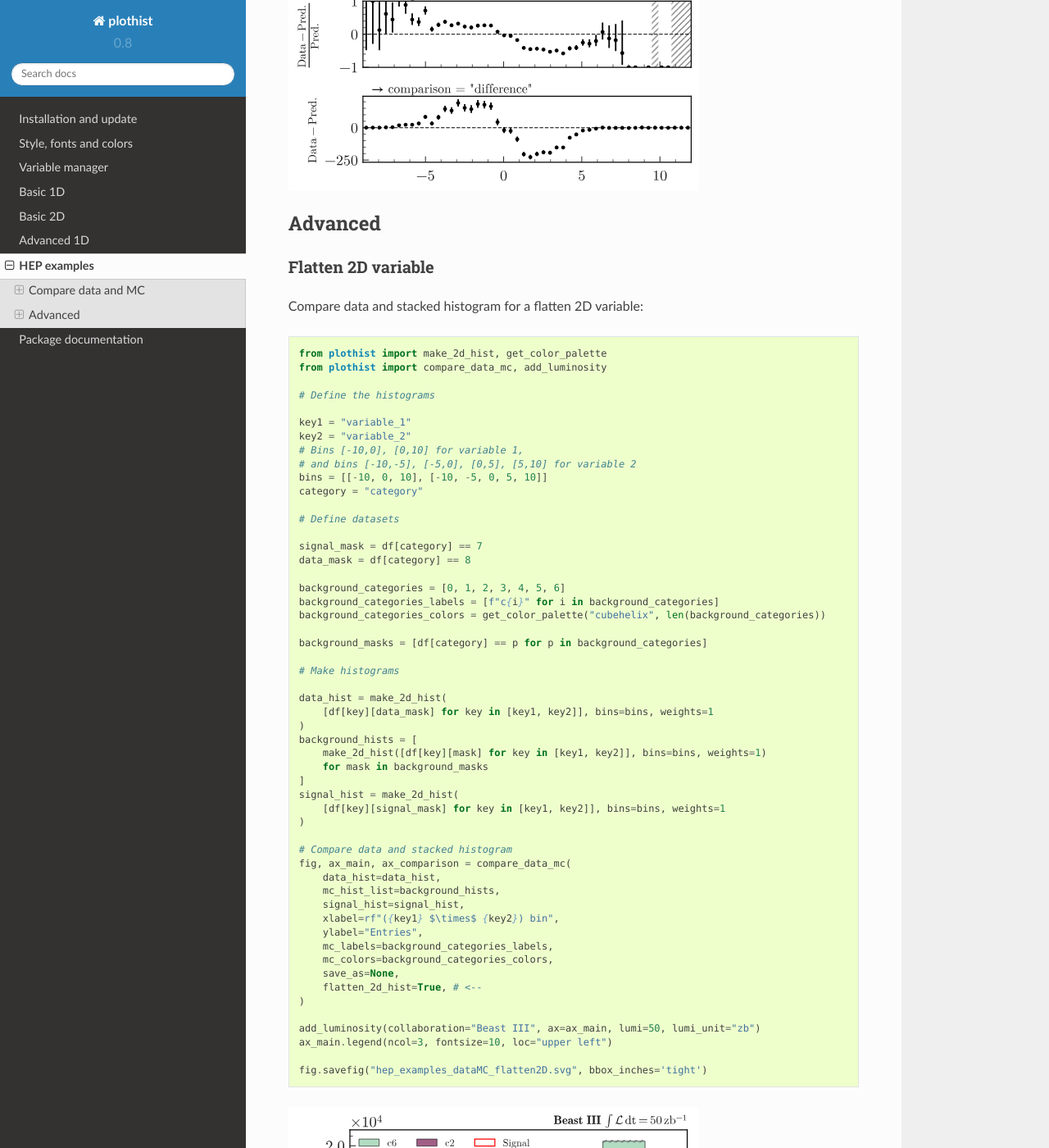
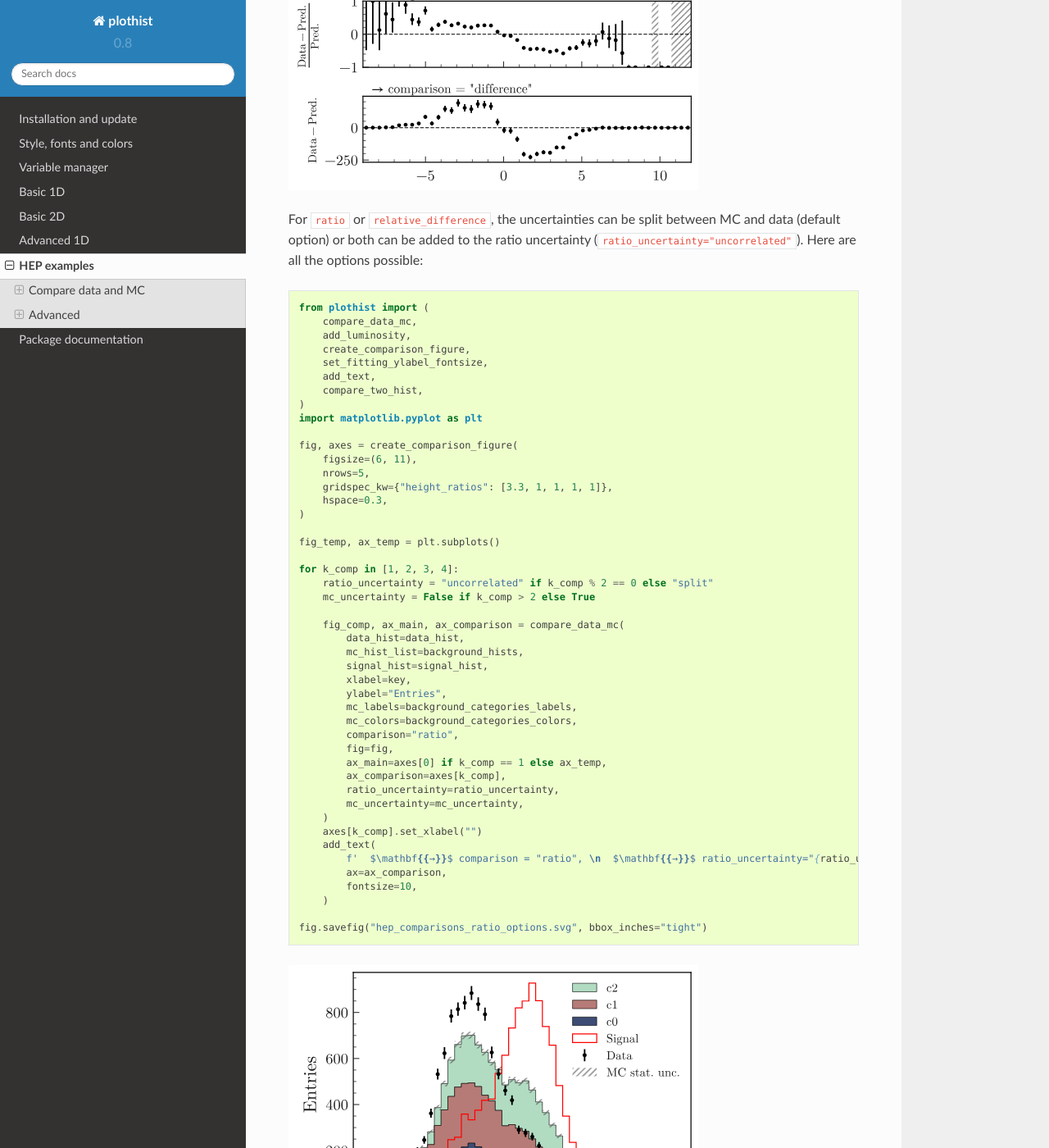
Before and after one commit to cyrraz/plothist, a Sphinx documentation site: the page built from docs/advanced/hep_examples.rst, in a window 1280 px wide and 1400 px high, scrolled down 6024 px. Shown: the whole window at 82% size. Built offline with Sphinx 7.4.7 and the Read the Docs theme 2.0.0, drawn with Linux system fonts in a browser that asks for light colours.

Commit message:
added doc for ratio options

```diff
--- a/docs/advanced/hep_examples.rst
+++ b/docs/advanced/hep_examples.rst
@@ -234,6 +234,66 @@
 
 
 
+For ``ratio`` or ``relative_difference``, the uncertainties can be split between MC and data (default option) or both can be added to the ratio uncertainty (``ratio_uncertainty="uncorrelated"``). Here are all the options possible:
+
+.. code-block:: python
+
+    from plothist import (
+        compare_data_mc,
+        add_luminosity,
+        create_comparison_figure,
+        set_fitting_ylabel_fontsize,
+        add_text,
+        compare_two_hist,
+    )
+    import matplotlib.pyplot as plt
+
+    fig, axes = create_comparison_figure(
+        figsize=(6, 11),
+        nrows=5,
+        gridspec_kw={"height_ratios": [3.3, 1, 1, 1, 1]},
+        hspace=0.3,
+    )
+
+    fig_temp, ax_temp = plt.subplots()
+
+    for k_comp in [1, 2, 3, 4]:
+        ratio_uncertainty = "uncorrelated" if k_comp % 2 == 0 else "split"
+        mc_uncertainty = False if k_comp > 2 else True
+
+        fig_comp, ax_main, ax_comparison = compare_data_mc(
+            data_hist=data_hist,
+            mc_hist_list=background_hists,
+            signal_hist=signal_hist,
+            xlabel=key,
+            ylabel="Entries",
+            mc_labels=background_categories_labels,
+            mc_colors=background_categories_colors,
+            comparison="ratio",
+            fig=fig,
+            ax_main=axes[0] if k_comp == 1 else ax_temp,
+            ax_comparison=axes[k_comp],
+            ratio_uncertainty=ratio_uncertainty,
+            mc_uncertainty=mc_uncertainty,
+        )
+        axes[k_comp].set_xlabel("")
+        add_text(
+            f'  $\mathbf{{→}}$ comparison = "ratio", \n  $\mathbf{{→}}$ ratio_uncertainty="{ratio_uncertainty}", mc_uncertainty = "{mc_uncertainty}"',
+            ax=ax_comparison,
+            fontsize=10,
+        )
+
+    fig.savefig("hep_comparisons_ratio_options.svg", bbox_inches="tight")
+
+
+
+.. image:: ../img/hep_comparisons_ratio_options.svg
+   :alt: Data/MC comparison with all comparisons option for ratio
+   :width: 500
+
+
+
+
 Advanced
 ========
 
```
Also changed, not shown: docs/img/hep_comparisons_ratio_options.svg (added).
